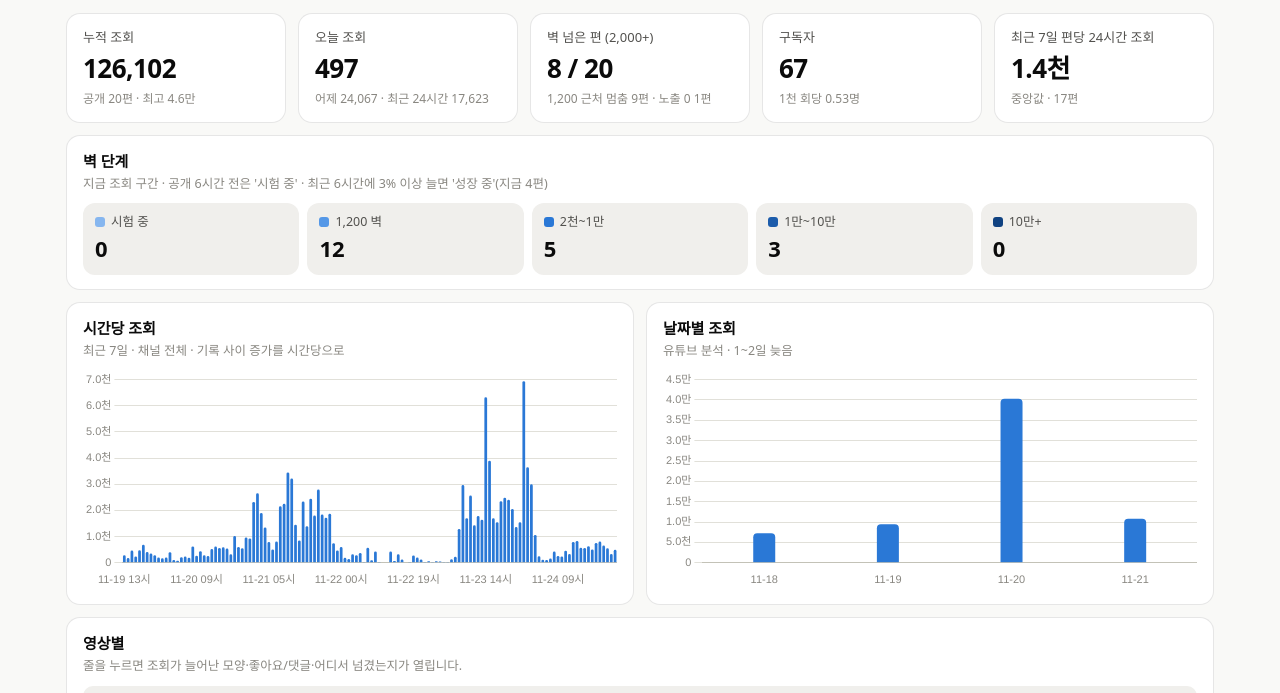
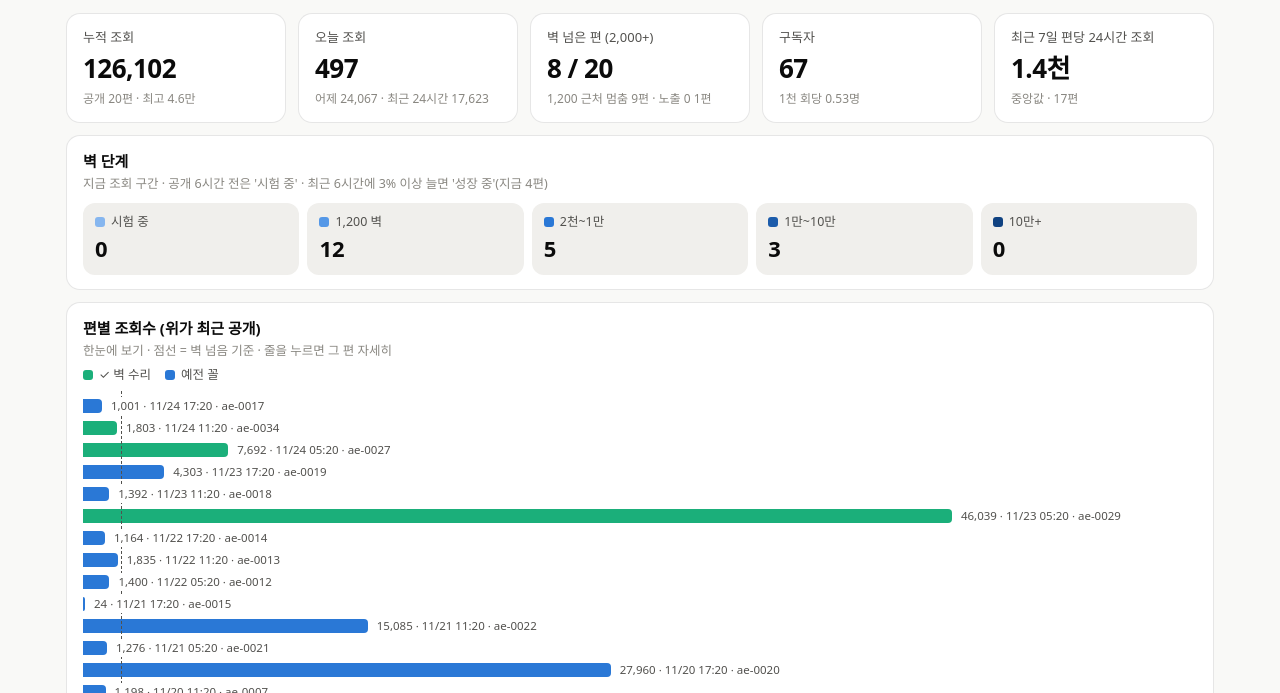
Before and after one commit to gdw0217-lang/aegi-board, a plain HTML site: page index.html in a window 1280 px wide. Shown: the part 106-799 px from the top of the page. Drawn offline with nearby package versions, Linux system fonts and the light colour scheme.

Commit message:
편별 조회수 막대그래프 다시 넣기(예전 판 bars)
Co-Authored-By: Claude Opus 5.5 <noreply@anthropic.com>

```diff
--- a/index.html
+++ b/index.html
@@ -220,6 +220,16 @@ dialog::backdrop { background: rgba(0,0,0,0.45); }
 .fmt.old { border-color: var(--crit); color: var(--crit); font-weight: 400; }
 .sch .c-empty { border: 1px dashed var(--crit); } .sch .c-empty .k { color: var(--crit); margin: 0; }
 .st.zero { color: var(--crit); font-weight: 600; }
+/* 11/25 우진 님: 예전 판 '편별 조회수' 막대그래프 다시 — 예전 .hb 그대로 */
+.hb { position: relative; padding: 4px 0 18px; }
+.hb .row { display: flex; align-items: center; gap: 8px; height: 22px; cursor: pointer; }
+.hb .row:hover { background: var(--hover); }
+.hb .bar { height: 14px; border-radius: 0 4px 4px 0; min-width: 2px; }
+.hb .lab { position: relative; background: var(--card); padding: 0 3px; font-size: 11.5px; color: var(--ink2); white-space: nowrap; font-variant-numeric: tabular-nums; }
+.hb .wall { position: absolute; top: 0; bottom: 14px; border-left: 1px dashed var(--ink2); pointer-events: none; }
+.hb .wall span { position: absolute; bottom: -16px; left: 3px; font-size: 11px; color: var(--ink2); white-space: nowrap; }
+.hb .track { flex: 1; display: flex; align-items: center; gap: 6px; min-width: 0; }
+.tip { position: fixed; pointer-events: none; background: var(--ink); color: var(--page); font-size: 12px; padding: 5px 8px; border-radius: 6px; display: none; z-index: 9; white-space: nowrap; }
 </style>
 </head>
 <body>
@@ -322,6 +332,11 @@ function render() {
     <h2>벽 단계</h2><p class="desc">지금 조회 구간 · 공개 6시간 전은 '시험 중' · 최근 6시간에 3% 이상 늘면 '성장 중'(지금 ${moving}편)</p>
     <div class="bands">${BANDS.map(([b, c]) => `<div class="band"><div class="t"><i style="background:var(${c})"></i>${b}</div><div class="n">${counts[b]}</div></div>`).join("")}</div>
   </section>
+  <section class="card">
+    <h2>편별 조회수 (위가 최근 공개)</h2><p class="desc">한눈에 보기 · 점선 = 벽 넘음 기준 · 줄을 누르면 그 편 자세히</p>
+    <div class="legend"><span><i style="background:var(--s3)"></i>✓ 벽 수리</span><span><i style="background:var(--s1)"></i>예전 꼴</span></div>
+    ${bars(d)}
+  </section>
   <div class="grid two">
     <div class="card"><h2>시간당 조회</h2><p class="desc">최근 7일 · 채널 전체 · 기록 사이 증가를 시간당으로</p><div class="chart"><canvas id="cHour"></canvas></div></div>
     <div class="card"><h2>날짜별 조회</h2><p class="desc">유튜브 분석 · 1~2일 늦음</p><div class="chart"><canvas id="cDay"></canvas></div></div>
@@ -365,6 +380,10 @@ function render() {
   ["q", "fb", "ff"].forEach(id => $("#" + id).oninput = e => { window["_" + id] = e.target.value; table(); });
   $("#sk").onchange = e => { sortKey = e.target.value; sortDir = -1; table(); };
   document.querySelectorAll("th[data-k]").forEach(th => th.onclick = () => { const k = th.dataset.k; sortDir = sortKey === k ? -sortDir : -1; sortKey = k; table(); });
+  document.querySelectorAll(".g-b").forEach(g => {
+    g.onmousemove = e => showTip(e, `${esc(g.dataset.t)}<br><b>${(+g.dataset.v).toLocaleString("ko-KR")}회</b> · ${g.dataset.p} 공개${g.dataset.k ? " · " + g.dataset.k : ""}`);
+    g.onmouseleave = hideTip; g.onclick = () => { hideTip(); detail(g.dataset.id); };
+  });
   table(); chartsDraw();
 }
 
@@ -376,6 +395,20 @@ function relTxt(v) { if (v.rel == null) return "<span class='dim'>-</span>"; con
 const fmtCls = f => f === "벽 수리" ? "fix" : f === "새 꼴" ? "new" : "old";
 const fmtTag = f => f ? `<span class="fmt ${fmtCls(f)}">${f === "벽 수리" ? "✓ 벽 수리" : esc(f)}</span>` : "";
 const FMTS = ["벽 수리", "새 꼴", "진단 반영", "옛 방식"];
+// 11/25 우진 님: 예전 판 '한눈에 보는 막대그래프' 다시 — 예전 bars() 그대로(색만 새 판 산점도와 같게: 초록 = 벽 수리)
+let tip;
+function showTip(e, html) { tip = tip || document.body.appendChild(Object.assign(document.createElement("div"), { className: "tip" })); tip.innerHTML = html; tip.style.display = "block"; const x = Math.min(e.clientX + 12, innerWidth - tip.offsetWidth - 8); tip.style.left = x + "px"; tip.style.top = (e.clientY + 14) + "px"; }
+function hideTip() { if (tip) tip.style.display = "none"; }
+function bars(d) {
+  const v = d.videos.slice().sort((a, b) => (b.published || "").localeCompare(a.published || "")); if (!v.length) return "";
+  const P = d.pass || 2000, max = Math.max(...v.map(x => x.views), P * 1.15), pct = n => (n / max * 78).toFixed(2);
+  // 막대 칸(track)은 전체 폭의 78%까지만 쓰고, 나머지는 숫자 글자 자리
+  let h = `<div class="hb" role="img" aria-label="편별 조회수"><div class="wall" style="left:${pct(P)}%"><span>벽 넘음 기준 ${P.toLocaleString("ko-KR")}</span></div>`;
+  for (const x of v) { const pub = (x.pub_kst || "").slice(5).replace("-", "/");
+    h += `<div class="row g-b" data-id="${esc(x.id)}" data-t="${esc(x.title)}" data-v="${x.views}" data-p="${esc(pub)}" data-k="${esc(x.key || "")}"><div class="track">
+    <div class="bar" style="width:${pct(x.views)}%;background:var(${x.fmt === "벽 수리" ? "--s3" : "--s1"})"></div><span class="lab">${fmt(x.views)} · ${esc(pub)}${x.key ? " · " + esc(x.key) : ""}</span></div></div>`; }
+  return h + `</div>`;
+}
 function esc(s) { return String(s).replace(/[&<>"]/g, c => ({ "&": "&amp;", "<": "&lt;", ">": "&gt;", '"': "&quot;" }[c])); }
 
 function spark(v) {
```
